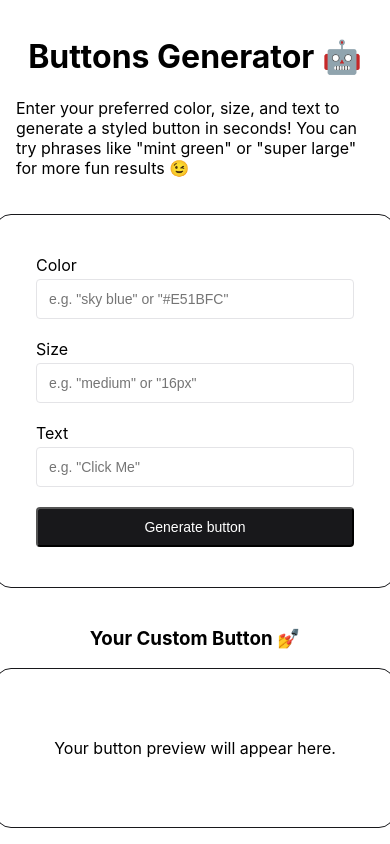
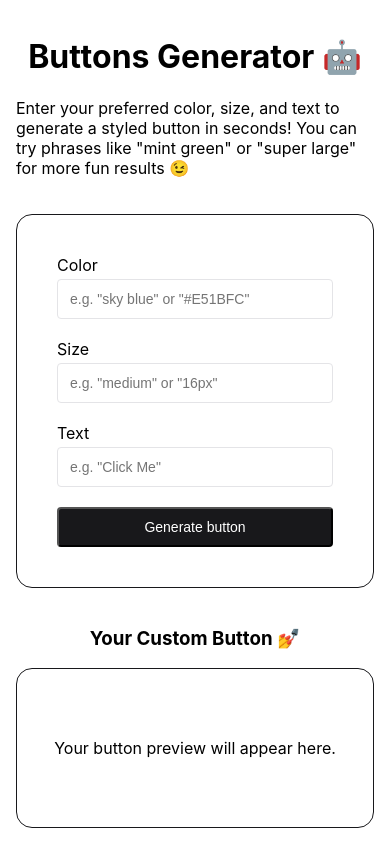
Before and after one commit to egkozlov/ai-buttons-generator, a React (Create React App) app: page / in a window 390 px wide. Built offline with nearby package versions, Linux system fonts and the light colour scheme.

Commit message:
Improve mobile version styles

```diff
--- a/src/ButtonDetailsForm/ButtonDetailsForm.module.css
+++ b/src/ButtonDetailsForm/ButtonDetailsForm.module.css
@@ -2,7 +2,8 @@
   display: flex;
   flex-direction: column;
   gap: 20px;
-  width: 400px;
+  width: 100%;
+  max-width: 400px;
   box-sizing: border-box;
   padding: 40px;
   border: 1px solid rgb(24, 24, 27);
--- a/src/ButtonPreview/ButtonPreview.module.css
+++ b/src/ButtonPreview/ButtonPreview.module.css
@@ -4,7 +4,11 @@
   flex-direction: column;
   align-items: center;
   max-width: 100%;
-  padding: 0 40px;
+  overflow: auto;
+
+  @media only screen and (max-width: 400px) {
+    width: 100%;
+  }
 }
 
 .previewArea {
@@ -18,4 +22,9 @@
   max-height: 300px;
   min-height: 160px;
   padding: 20px;
+  overflow: auto;
+
+  @media only screen and (max-width: 400px) {
+    min-width: 100%;
+  }
 }
```
